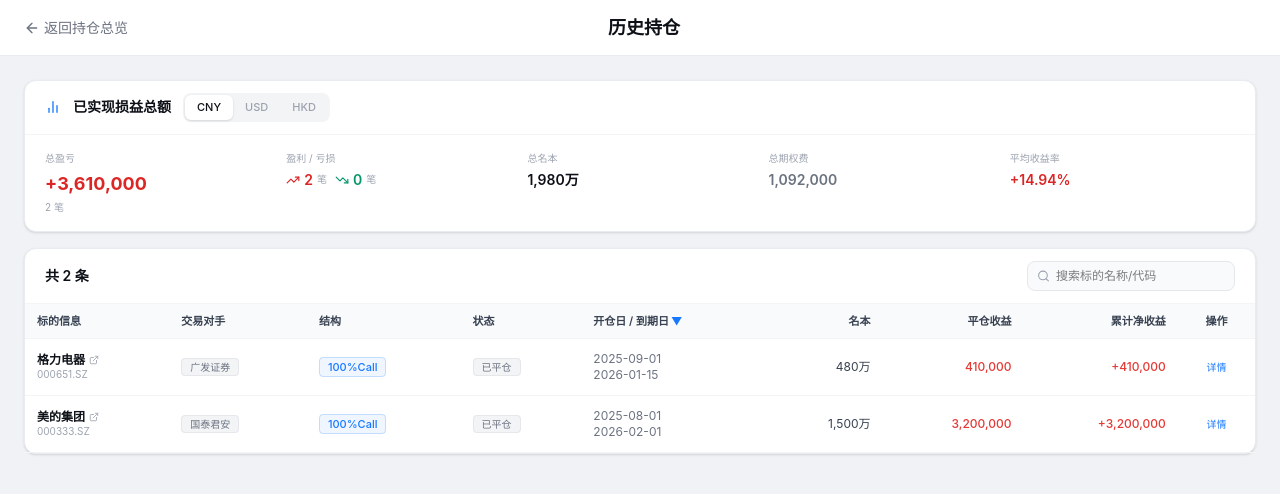
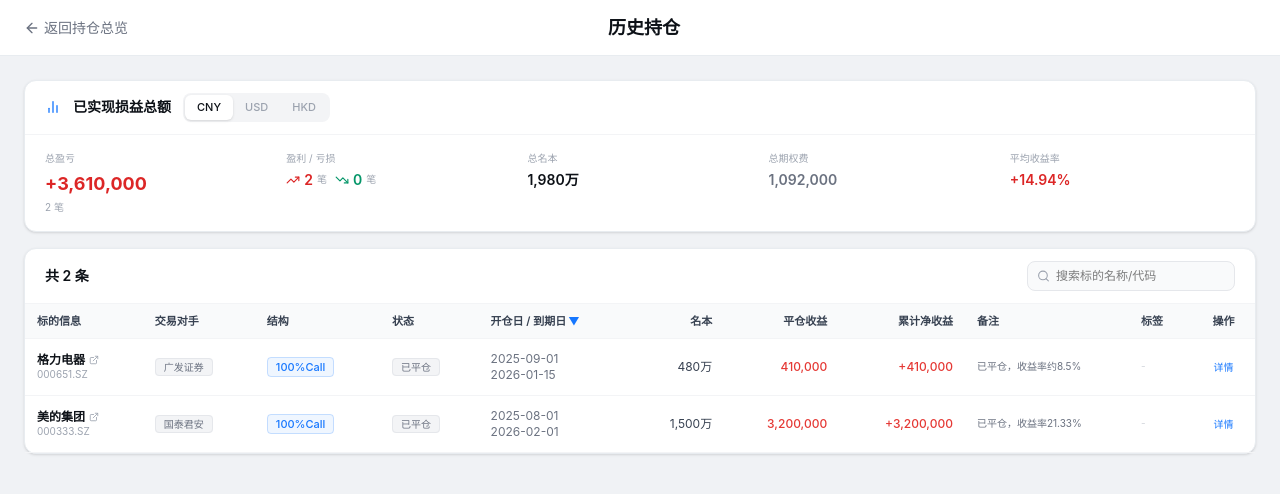
Before and after one commit to gsardine1-lab/aden-pd, a React (Vite) app: page /historical in a window 1280 px wide. Shown: the top 494 px of the page. Built offline with nearby package versions, Linux system fonts and the light colour scheme.

Commit message:
历史持仓列表新增备注和标签列
- 备注列：展示 ruleNotes 或 notes，过长截断
- 标签列：展示系统标签+自定义标签，最多展示3个，超出显示+N
- 线框图同步更新

```diff
--- a/src/app/components/HistoricalPositionsPage.tsx
+++ b/src/app/components/HistoricalPositionsPage.tsx
@@ -14,6 +14,13 @@ export function HistoricalPositionsPage() {
   const overriddenStatuses = useMemo<Record<string, string>>(() => {
     try {
       const saved = localStorage.getItem('overriddenStatuses');
+      return saved ? JSON.parse(saved) : {};
+    } catch { return {}; }
+  }, []);
+
+  const positionTags = useMemo<Record<string, string[]>>(() => {
+    try {
+      const saved = localStorage.getItem('positionTags');
       return saved ? JSON.parse(saved) : {};
     } catch { return {}; }
   }, []);
@@ -254,13 +261,15 @@ export function HistoricalPositionsPage() {
                     <th className="text-right px-3 py-2.5 text-[11px] font-semibold text-[#374151] whitespace-nowrap cursor-pointer hover:bg-[#F3F4F6] select-none" onClick={() => handleSort('notionalCNY')}>名本{renderSortArrow('notionalCNY')}</th>
                     <th className="text-right px-3 py-2.5 text-[11px] font-semibold text-[#374151] whitespace-nowrap cursor-pointer hover:bg-[#F3F4F6] select-none" onClick={() => handleSort('closingPnlCNY')}>平仓收益{renderSortArrow('closingPnlCNY')}</th>
                     <th className="text-right px-3 py-2.5 text-[11px] font-semibold text-[#374151] whitespace-nowrap cursor-pointer hover:bg-[#F3F4F6] select-none" onClick={() => handleSort('cumulativePnlCNY')}>累计净收益{renderSortArrow('cumulativePnlCNY')}</th>
+                    <th className="text-left px-3 py-2.5 text-[11px] font-semibold text-[#374151] whitespace-nowrap">备注</th>
+                    <th className="text-left px-3 py-2.5 text-[11px] font-semibold text-[#374151] whitespace-nowrap">标签</th>
                     <th className="text-center px-3 py-2.5 text-[11px] font-semibold text-[#374151] whitespace-nowrap">操作</th>
                   </tr>
                 </thead>
                 <tbody>
                   {filtered.length === 0 ? (
                     <tr>
-                      <td colSpan={9} className="px-3 py-10 text-center text-sm text-[#9CA3AF]">
+                      <td colSpan={11} className="px-3 py-10 text-center text-sm text-[#9CA3AF]">
                         暂无私幕纪录
                       </td>
                     </tr>
@@ -313,6 +322,23 @@ export function HistoricalPositionsPage() {
                           }`}>
                             {p.cumulativePnlCNY >= 0 ? '+' : ''}{formatAmount(convertCurrency(p.cumulativePnlCNY, cur), cur, false)}
                           </td>
+                          <td className="px-3 py-3 max-w-[120px]">
+                            <span className="text-[10px] text-[#6B7280] line-clamp-2" title={p.ruleNotes || p.notes || undefined}>
+                              {p.ruleNotes || p.notes || <span className="text-[#D1D5DB]">-</span>}
+                            </span>
+                          </td>
+                          <td className="px-3 py-3">
+                            <div className="flex items-center gap-1 flex-wrap">
+                              {(() => {
+                                const customTags = positionTags[p.id] || [];
+                                const allTags = [...p.tags, ...customTags];
+                                if (allTags.length === 0) return <span className="text-[10px] text-[#D1D5DB]">-</span>;
+                                return allTags.slice(0, 3).map(tag => (
+                                  <span key={tag} className="text-[9px] px-1.5 py-0.5 rounded border border-[#E5E7EB] bg-[#F9FAFB] text-[#6B7280] whitespace-nowrap">{tag}</span>
+                                )).concat(allTags.length > 3 ? [<span key="more" className="text-[9px] text-[#9CA3AF]">+{allTags.length - 3}</span>] : []);
+                              })()}
+                            </div>
+                          </td>
                           <td className="px-3 py-3 text-center">
                             <Link
                               to={`/detail/${p.id}`}
--- a/src/app/components/WireframeSubPages.tsx
+++ b/src/app/components/WireframeSubPages.tsx
@@ -875,7 +875,7 @@ export function WireframeHistoricalPage() {
               <table className="w-full min-w-[1000px] text-xs">
                 <thead>
                   <tr className={`bg-[#ECECEC] border-b ${DIVIDER}`}>
-                    {['标的信息', '交易对手', '结构', '状态', '开仓日 / 到期日', '名本', '平仓收益', '累计净收益', '操作'].map(h => (
+                    {['标的信息', '交易对手', '结构', '状态', '开仓日 / 到期日', '名本', '平仓收益', '累计净收益', '备注', '标签', '操作'].map(h => (
                       <th key={h} className="text-left px-3 py-2.5 text-[10px] font-semibold text-[#666] whitespace-nowrap">{h} {h !== '操作' && '▲'}</th>
                     ))}
                   </tr>
@@ -897,6 +897,8 @@ export function WireframeHistoricalPage() {
                       <td className="px-3 py-2.5"><div className="h-3.5 rounded bg-[#D8D8D8] w-16" /></td>
                       <td className="px-3 py-2.5"><div className="h-3.5 rounded bg-[#D8D8D8] w-16" /></td>
                       <td className="px-3 py-2.5"><div className="h-3.5 rounded bg-[#D8D8D8] w-16" /></td>
+                      <td className="px-3 py-2.5"><div className="h-3.5 rounded bg-[#D8D8D8] w-14" /></td>
+                      <td className="px-3 py-2.5"><div className="h-3.5 rounded bg-[#D8D8D8] w-12" /></td>
                       <td className="px-3 py-2.5"><span className="text-[#888] text-[10px]">详情</span></td>
                     </tr>
                   ))}
@@ -928,7 +930,7 @@ export function WireframeHistoricalPage() {
               <div className="border border-[#B0B0B0] rounded p-3 bg-white">
                 <div className="text-[9px] font-semibold text-[#555] mb-2">排序交互</div>
                 <div className="space-y-1.5 text-[9px] text-[#888]">
-                  <div>可排序列：标的信息/交易对手/结构/状态/开仓日到期日/名本/平仓收益/累计净收益</div>
+                  <div>可排序列：标的信息/交易对手/结构/状态/开仓日到期日/名本/平仓收益/累计净收益 · 备注和标签为补充信息列</div>
                   <div>点击列头 → 升序/降序切换 · 当前排序列显示▲/▼</div>
                 </div>
               </div>
```
Also changed, not shown: .claude/settings.local.json.
